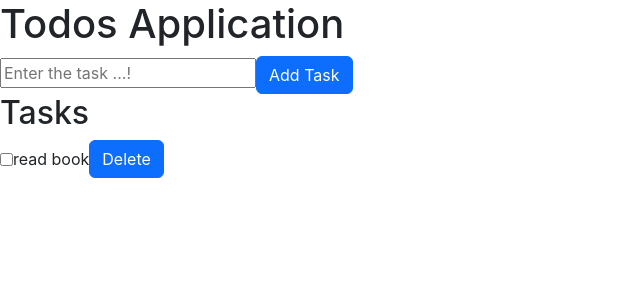
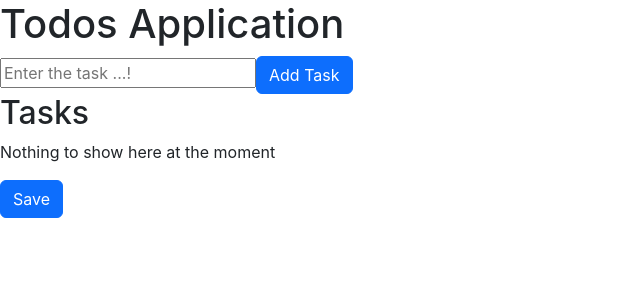
Before and after one commit to madhan-gunapati/todos-application, a React (Create React App) app: page / in a window 1280 px wide. Shown: the top 300 px of the page, without its empty margins (0-640 px from the left). Built offline with nearby package versions, Linux system fonts and the light colour scheme.

Commit message:
fully functional with local storage

```diff
--- a/src/components/Task/index.js
+++ b/src/components/Task/index.js
@@ -10,15 +10,15 @@ class Task extends Component{
 
 
         render(){
-            const {data , func} = this.props
+            const {data , changeFunc , deleteFunc} = this.props
             const {id, task ,completed } = data
 
             return <div className="d-flex flex-row align-items-center">
-            <input id={id} type='checkbox' checked={completed} onChange={()=>{func(id)}}  />
+            <input id={id} type='checkbox' checked={completed} onChange={()=>{changeFunc(id)}}  />
              <label htmlFor={id} className={completed?"text-decoration-line-through"  :""}  >{task}</label>
 
 
-                <button type='button' className="ml-2 btn btn-primary">Delete</button>
+                <button type='button' className="ml-2 btn btn-primary" onClick={()=>{deleteFunc(id)}}>Delete</button>
 
                 </div>
         }
--- a/src/components/TodoHome/index.js
+++ b/src/components/TodoHome/index.js
@@ -5,11 +5,14 @@ import{ v4 as uuidv4 } from 'uuid'
 
 import Task from '../Task'
 
+// localStorage.removeItem('tasks')
+
 class TodoHome extends Component{
     constructor(){
         super()
         let tasks = localStorage.getItem('tasks')
-        tasks = [{task:'read book' , id:uuidv4() , completed:false}]
+        tasks = JSON.parse(tasks)
+
         this.state={ tasks, inputValue:''}
     }
 
@@ -18,11 +21,25 @@ class TodoHome extends Component{
     }
 
     addTask = ()=>{
-        const {inputValue, tasks } = this.state
+        let {inputValue, tasks } = this.state
         const newTask = {id:uuidv4() , task:inputValue , completed:false}
+        if(tasks === null){
+            tasks = []
+        }
         tasks.push(newTask)
+
         this.setState({tasks, inputValue:''})
 
+    }
+
+    removeTask = (selectedId)=>{
+        const {tasks} = this.state
+        function finder(task){
+            return task.id === selectedId
+        }
+      const index = tasks.findIndex(finder)
+        tasks.splice(index, 1)
+        this.setState({tasks})
     }
 
     changeStatus = (selectedId)=>{
@@ -42,6 +59,12 @@ class TodoHome extends Component{
 
     }
 
+    savetoLstorage = ()=>{
+let {tasks }= this.state
+tasks = JSON.stringify(tasks)
+localStorage.setItem('tasks' , tasks)
+    }
+
     render(){
         const {tasks , inputValue} = this.state
 
@@ -53,9 +76,11 @@ class TodoHome extends Component{
 
         <h2>Tasks</h2>
 
-        {
-            tasks.map((item)=><Task key={item.id} data={item} func={this.changeStatus} />)
+        { tasks !== null ?
+            tasks.map((item)=><Task key={item.id} data={item} changeFunc={this.changeStatus} deleteFunc={this.removeTask} />) :
+            <p>Nothing to show here at the moment</p>
         }
+        <button className='btn btn-primary' type='buuton' onClick={this.savetoLstorage}>Save</button>
     </div>
     }
 }
```
